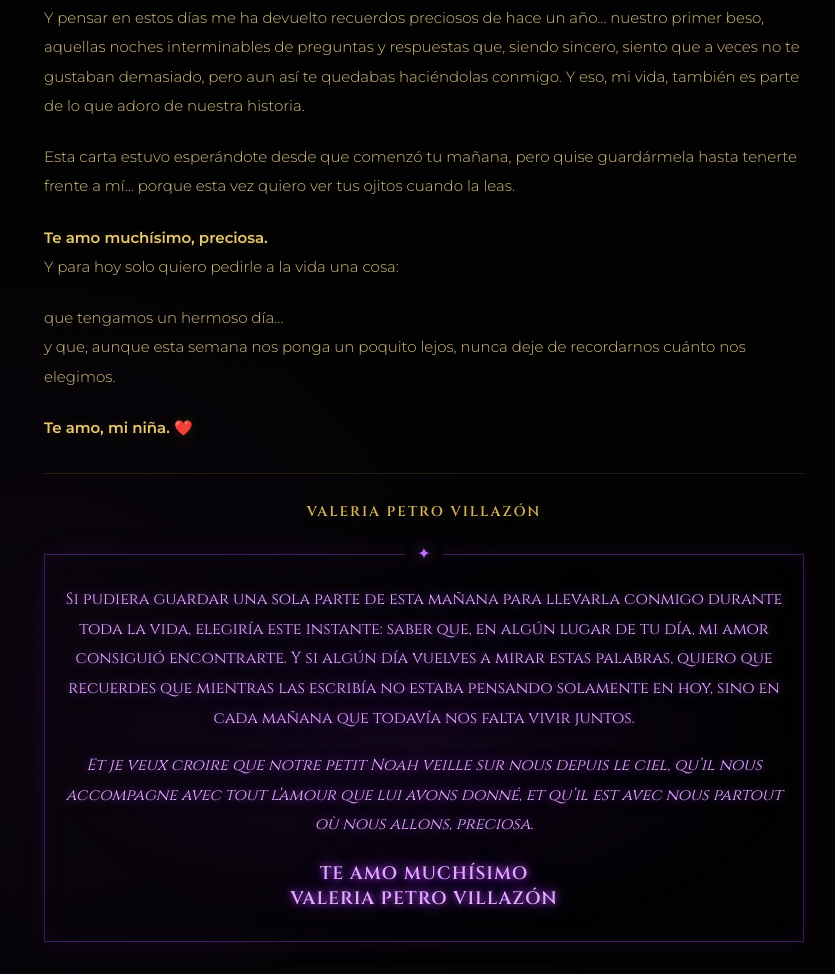
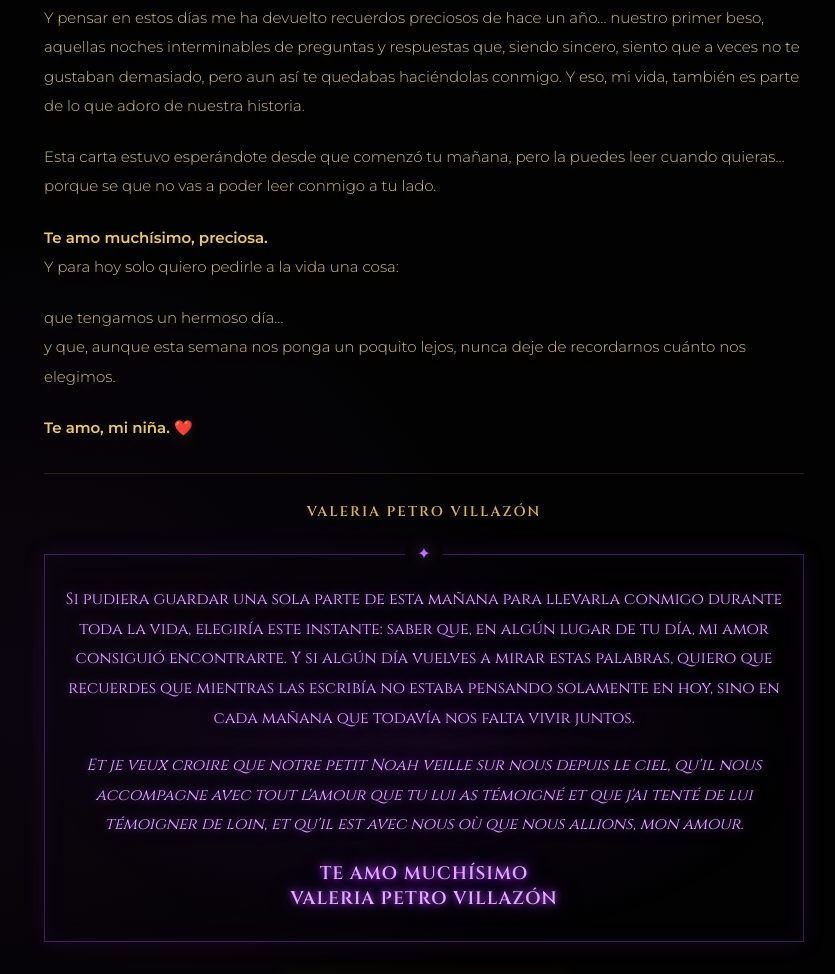
Before and after one commit to j8753741-eng/Viernes-2-de-octubre-del-2026---carta, a plain HTML site: page index.html in a window 1280 px wide. Shown: the part 1040-2014 px from the top of the page, without its empty margins (216-1051 px from the left). Drawn offline with Linux system fonts and the light colour scheme.

Commit message:
Revise letter content for emotional clarity
Updated the text in the letter to reflect a more personal sentiment.

```diff
--- a/index.html
+++ b/index.html
@@ -851,7 +851,7 @@ body::before{
         </p>
 
         <p>
-            Esta carta estuvo esperándote desde que comenzó tu mañana, pero quise guardármela hasta tenerte frente a mí… porque esta vez quiero ver tus ojitos cuando la leas.
+            Esta carta estuvo esperándote desde que comenzó tu mañana, pero la puedes leer cuando quieras… porque se que no vas a poder leer conmigo a tu lado.
         </p>
 
         <p>
@@ -893,9 +893,7 @@ body::before{
 
         <p class="passion">
             <em>
-                Et je veux croire que notre petit Noah veille sur nous depuis le ciel,
-                qu’il nous accompagne avec tout l’amour que lui avons donné,
-                et qu’il est avec nous partout où nous allons, preciosa.
+                Et je veux croire que notre petit Noah veille sur nous depuis le ciel, qu'il nous accompagne avec tout l'amour que tu lui as témoigné et que j'ai tenté de lui témoigner de loin, et qu'il est avec nous où que nous allions, mon amour.
             </em>
         </p>
 
```
